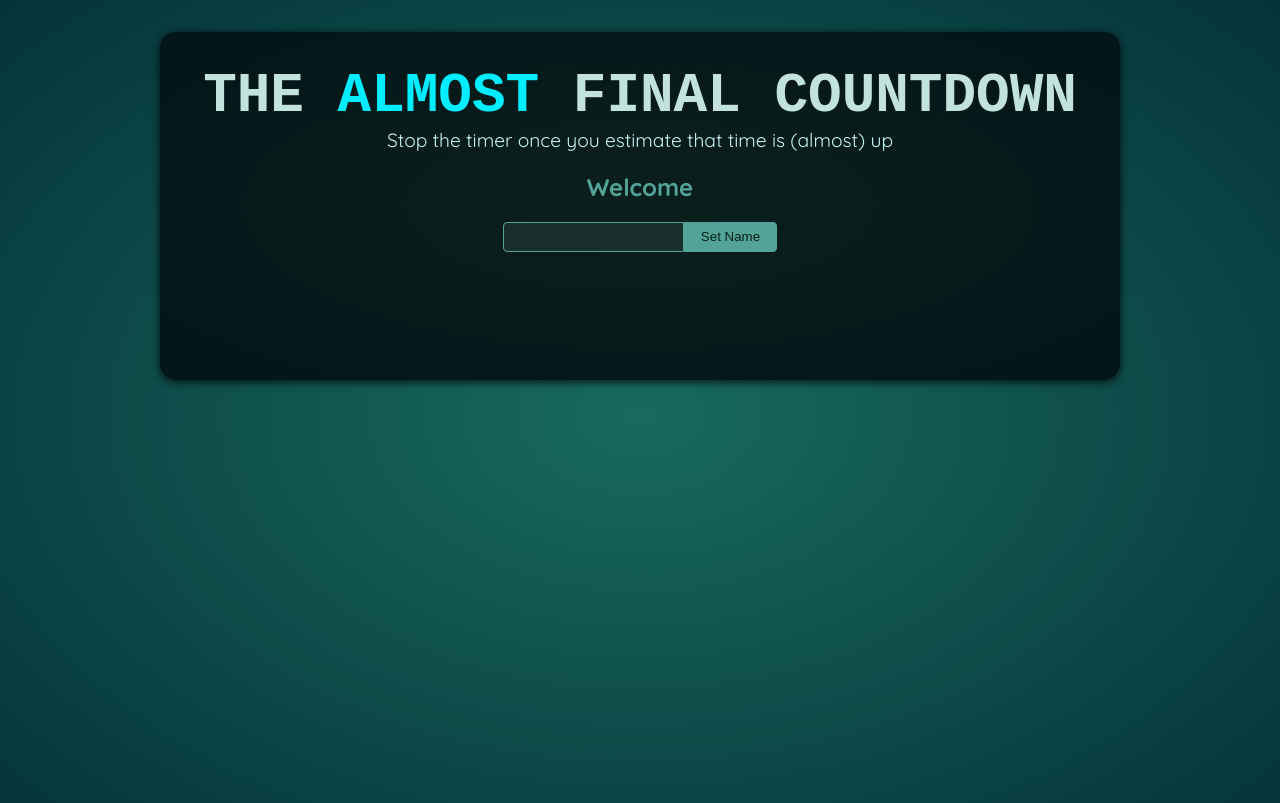
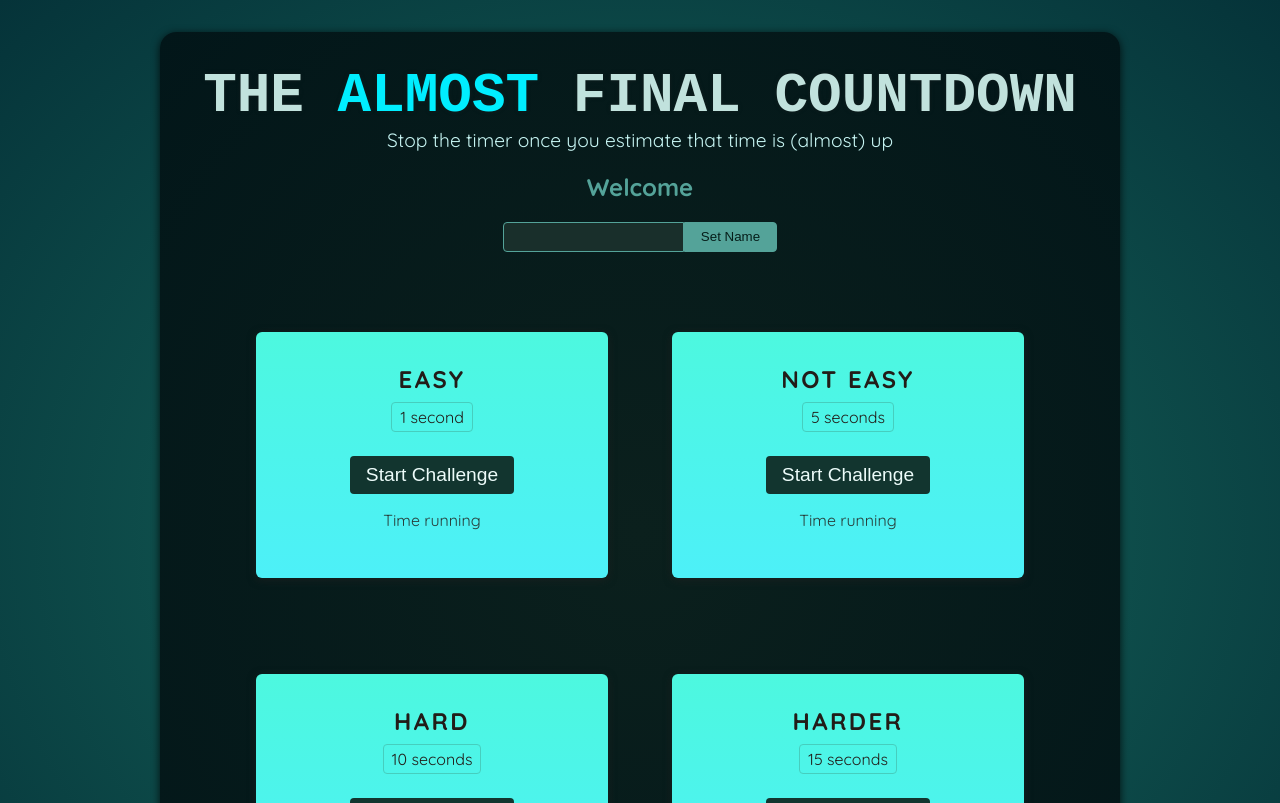
Before and after one commit to luidimso/react-game, a React (Vite) app: page / in a window 1280 px wide. Shown: the top 803 px of the page. Built offline with nearby package versions, Linux system fonts and the light colour scheme; a web font is replaced by a local one.

Commit message:
Creating TimerChallenge component

```diff
--- a/src/App.jsx
+++ b/src/App.jsx
@@ -1,10 +1,16 @@
 import Player from './components/Player.jsx';
+import TimerChallenge from './components/TimerChallenge.jsx';
 
 function App() {
   return (
     <>
       <Player />
-      <div id="challenges"></div>
+      <div id="challenges">
+        <TimerChallenge title="easy" targetTime="1"></TimerChallenge>
+        <TimerChallenge title="not easy" targetTime="5"></TimerChallenge>
+        <TimerChallenge title="hard" targetTime="10"></TimerChallenge>
+        <TimerChallenge title="harder" targetTime="15"></TimerChallenge>
+      </div>
     </>
   );
 }
--- /dev/null
+++ b/src/components/TimerChallenge.jsx
@@ -0,0 +1,10 @@
+export default function TimerChallenge({title, targetTime}) {
+    return [
+        <section className="challenge">
+            <h2>{title}</h2>
+            <p className="challenge-time">{targetTime} second{targetTime > 1 ? "s" : ""}</p>
+            <button>Start Challenge</button>
+            <p className="active">Time running</p>
+        </section>
+    ];
+}
```
